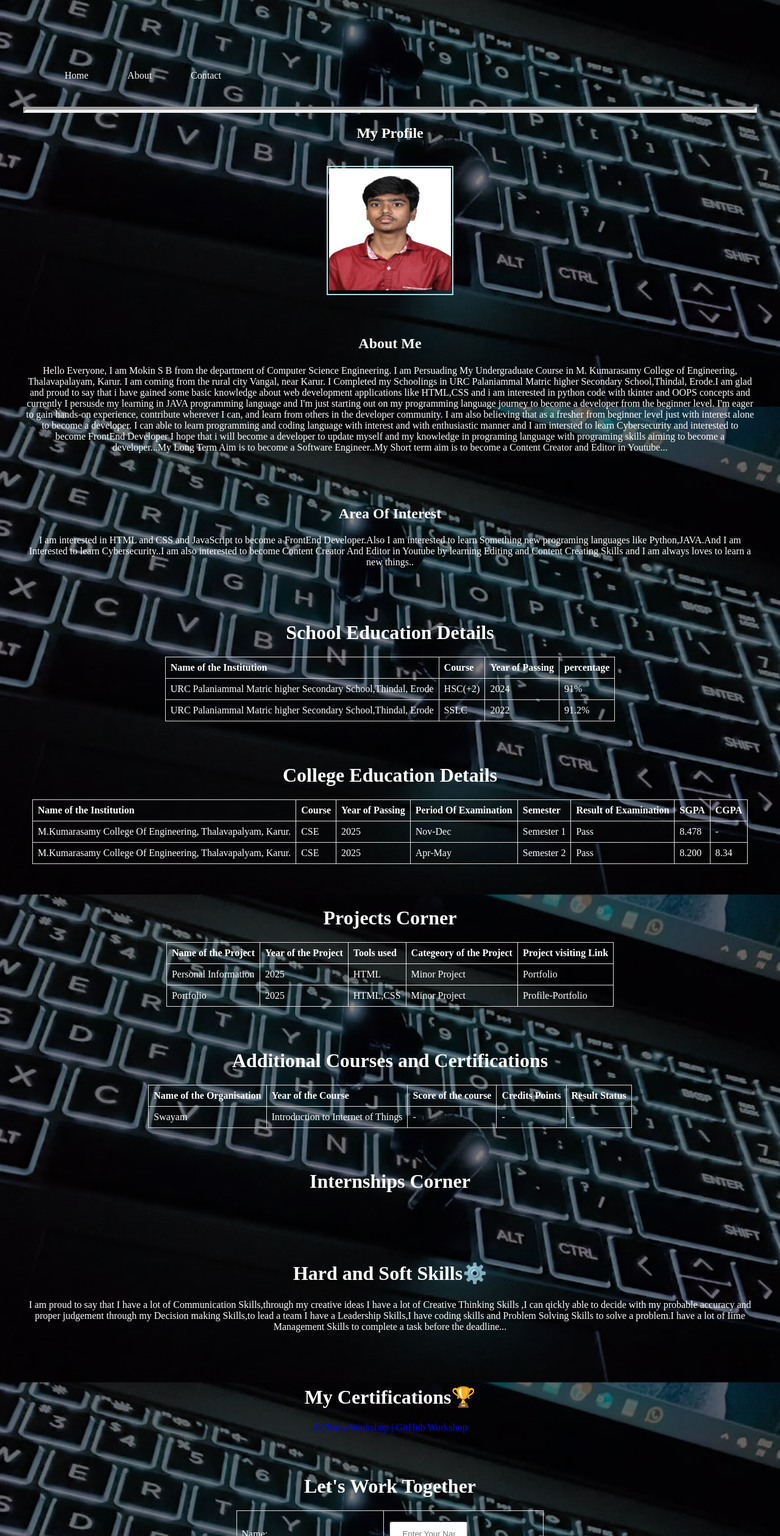
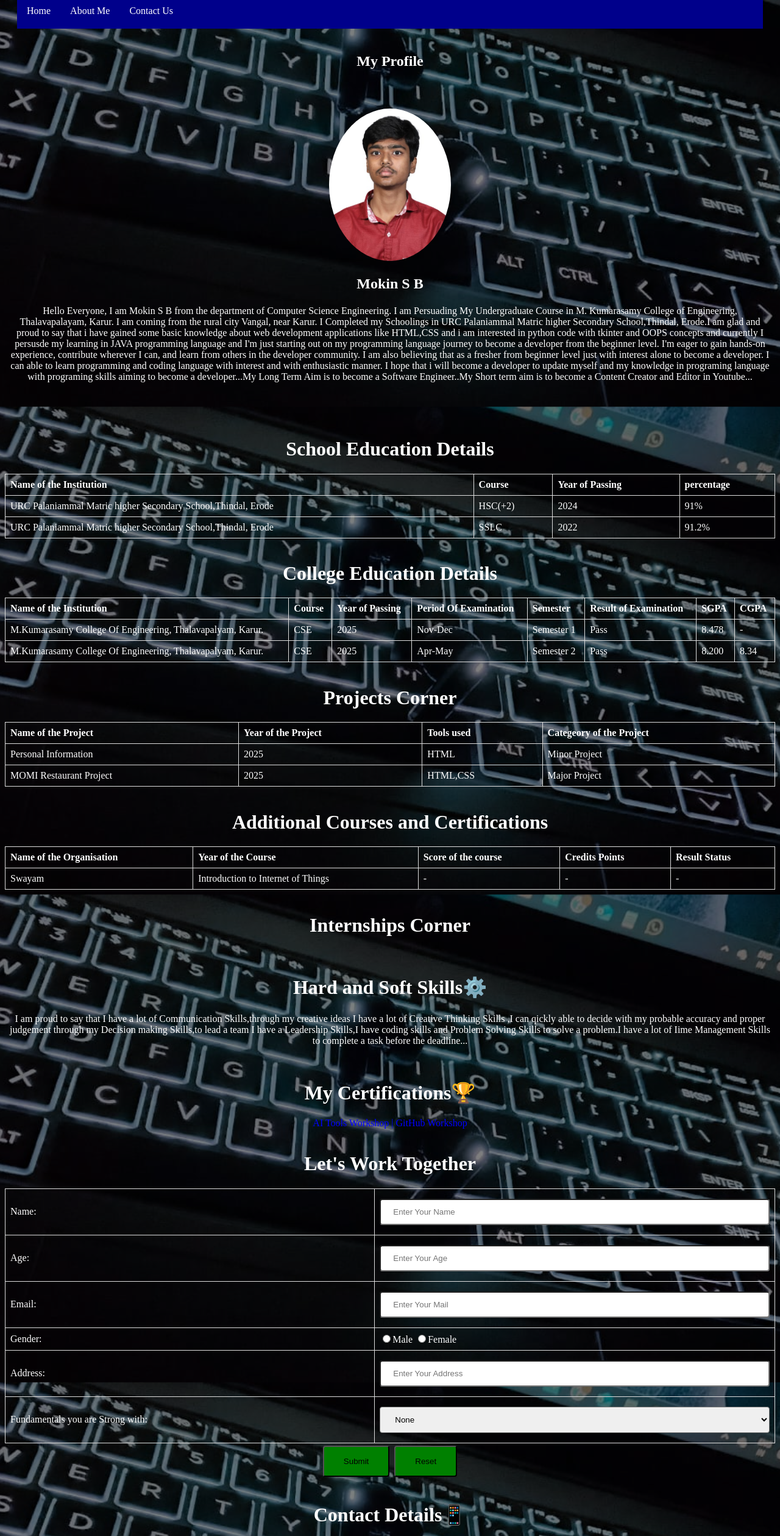
Before and after one commit to Mokin-1726/Profile-Portfolio, a plain HTML site: page index.html in a window 1280 px wide. Shown: the part 133-2652 px from the top of the page at 61% size. Drawn offline with Linux system fonts and the light colour scheme.

Commit message:
Add files via upload

```diff
--- a/index.html
+++ b/index.html
@@ -9,31 +9,30 @@
 </head>
 
 <Center>
-<div><h1 class="one">Personal Informationℹ️</h1>
-<marquee>Welcome,To My profile Portfolio Community!!! This Blog Website Conveys About Mokin's Personal Information</marquee> </div>
+<h1 class="one">Personal Informationℹ️</h1>
+<marquee>Welcome,To My profile Portfolio Community!!! This Blog Website Conveys About Mokin's Personal Information</marquee>
 </center>
 <nav>
-<ul class="ten">
-    <li><a class="car" href="home.html">Home </a></li>
-    <li><a class="car" href="About us.html">About </a></li>
-    <li><a class="car" href="contact.html">Contact </a></li>
+<ul>
+    <li><a href="home.html">Home</a></li>
+    <li><a href="About us.html">About Me</a></li>
+    <li><a href="contact.html">Contact Us</a></li>
 </ul>
 </nav>
-<hr>
+
 
 <center>
     <h2>My Profile</h2>
-<div class="prof"> <img src="Mokin image.jpg" width="200px" height="200px"></img></div>
-<div><center><h2>About Me</h2><p>Hello Everyone, I am Mokin S B from the department of Computer Science Engineering. I am Persuading My Undergraduate Course in M. Kumarasamy College of Engineering, Thalavapalayam, Karur. I am coming from the rural city Vangal, near Karur. I Completed my Schoolings in URC Palaniammal Matric higher Secondary School,Thindal, Erode.I am glad and proud to say that i have gained some basic knowledge about web development applications like HTML,CSS and i am interested in python code with tkinter and OOPS concepts and currently I persusde my learning in JAVA programming language and I'm just starting out on my programming language journey to become a developer from the beginner level. I'm eager to gain hands-on experience, contribute wherever I can, and learn from others in the developer community.
-I am also believing that as a fresher from beginner level just with interest alone to become a developer. I can able to learn programming and coding language with interest and with enthusiastic manner and I am intersted to learn Cybersecurity and interested to become FrontEnd Developer
-I hope that i will become a developer to update myself and my knowledge in programing language with programing skills aiming to become a developer...My Long Term Aim is to become a Software Engineer..My Short term aim is to become a Content Creator and Editor in Youtube...</p></center></div>
-</center>
-<center>
-    <div><h2>Area Of Interest</h2>
-    <p>I am interested in HTML and CSS and JavaScript to become a FrontEnd Developer.Also I am interested to learn Something new programing languages like Python,JAVA.And I am Interested to learn Cybersecurity..I am also interested to become Content Creator And Editor in Youtube by learning Editing and Content Creating Skills and I am always loves to learn a new things.. </p></div>
-</center>
-<center>
-<div><h1 class="two">School Education Details</h1>
+<div class="container">
+    <div class="left">
+        <center><img src="Mokin image.jpg"  style="border-radius: 50%; width:200px; height:250px;object-fit: cover;"></center>
+        <center><h2>Mokin S B</h2></center>
+        <center><p>Hello Everyone, I am Mokin S B from the department of Computer Science Engineering. I am Persuading My Undergraduate Course in M. Kumarasamy College of Engineering, Thalavapalayam, Karur. I am coming from the rural city Vangal, near Karur. I Completed my Schoolings in URC Palaniammal Matric higher Secondary School,Thindal, Erode.I am glad and proud to say that i have gained some basic knowledge about web development applications like HTML,CSS and i am interested in python code with tkinter and OOPS concepts and currently I persusde my learning in JAVA programming language and I'm just starting out on my programming language journey to become a developer from the beginner level. I'm eager to gain hands-on experience, contribute wherever I can, and learn from others in the developer community.
+I am also believing that as a fresher from beginner level just with interest alone to become a developer. I can able to learn programming and coding language with interest and with enthusiastic manner.
+I hope that i will become a developer to update myself and my knowledge in programing language with programing skills aiming to become a developer...My Long Term Aim is to become a Software Engineer..My Short term aim is to become a Content Creator and Editor in Youtube...</p></center>
+    </div>
+</div>
+<h1 class="two">School Education Details</h1>
 <table border="1">
 <tr>
 <th>Name of the Institution</th>
@@ -53,10 +52,9 @@ I hope that i will become a developer to update myself and my knowledge in progr
 <td>2022</td>
 <td>91.2%</td>
 </tr>
-</table></center></div>
-
-<center>
-<div><h1 class="three">College Education Details</h1>
+</table>
+<br>
+<h1 class="three">College Education Details</h1>
 <table border="1">
 <tr>
 <th>Name of the Institution</th>
@@ -88,38 +86,33 @@ I hope that i will become a developer to update myself and my knowledge in progr
 <td>8.200</td>
 <td>8.34</td>
 </tr>
-</table></center></div>
-
-<center>
-<div><h1 class="mi">Projects Corner</h1>
+</table>
+<br>
+<h1 class="mi">Projects Corner</h1>
 <table border="1">
 <tr>
 <th>Name of the Project</th>
 <th>Year of the Project</th>
 <th>Tools used</th>
 <th>Categeory of the Project</th>
-<th>Project visiting Link</th>
 </tr>
 <tr>
 <td>Personal Information</td>
 <td>2025</td>
 <td>HTML</td>
 <td>Minor Project</td>
-<td><a class="berry" href="https://mokin-1726.github.io/Portfolio/">Portfolio</a></td>
 </tr>
 <tr>
-<td>Portfolio</td>
+<td>MOMI Restaurant Project</td>
 <td>2025</td>
 <td>HTML,CSS</td>
-<td>Minor Project</td>
-<td><a class="berry" href="https://mokin-1726.github.io/Profile-Portfolio/">Profile-Portfolio</a></td>
+<td>Major Project</td>
 </tr>
-</table></div></center>
-
-<center>
-<div><h1 class="mk">Additional Courses and Certifications</h1>
+</table>
+<br>
+<h1 class="mk">Additional Courses and Certifications</h1>
 <table border="1">
-<tr>
+    <tr>
 <th>Name of the Organisation</th>
 <th>Year of the Course</th>
 <th>Score of the course</th>
@@ -133,24 +126,23 @@ I hope that i will become a developer to update myself and my knowledge in progr
 <td>-</td>
 <td>-</td>
 </tr>
-</table></div></center>
-
+</table>
+<br>
+<h1 class="ele">Internships Corner</h1>
+<marquee>There is no inetrnship is taken...I am Looking Forward for my Intern to Develop my Skills in Web Development And FrontEnd Developer in (Full Stack)....</marquee>
+<br>
+<h1 class="m">Hard and Soft Skills⚙️</h1>
+<p class="g">I am proud to say that I have a lot of Communication Skills,through my creative ideas I have a lot of Creative Thinking Skills ,I can qickly able to decide with my probable accuracy and proper judgement through my Decision making Skills,to lead a team I have a Leadership Skills,I have coding skills and Problem Solving Skills to solve a problem.I have a lot of Iime Management Skills to complete a task before the deadline...  </p>
+<br>
 <center>
-<div><h1 class="ele">Internships Corner</h1>
-<marquee>There is no inetrnship is taken...I am Looking Forward for my Intern to Develop my Skills in Web Development And FrontEnd Developer in (Full Stack)....</marquee></div></center>
-
+<h1 class="ment">My Certifications🏆</h1>
+<a class="apple"href="AI Tools WorkShop Certificate.jpg">AI Tools Workshop |</a>
+<a class="apple"href="Git and GitHub Certificate.jpg">GitHub Workshop</a>
+</center>
+<br>
 <center>
-<div><h1 class="m">Hard and Soft Skills⚙️</h1>
-<p class="g">I am proud to say that I have a lot of Communication Skills,through my creative ideas I have a lot of Creative Thinking Skills ,I can qickly able to decide with my probable accuracy and proper judgement through my Decision making Skills,to lead a team I have a Leadership Skills,I have coding skills and Problem Solving Skills to solve a problem.I have a lot of Iime Management Skills to complete a task before the deadline...</p></div></center>
-
-<center>
-<div><h1 class="ment">My Certifications🏆</h1>
-<a class="apple"href="AI Tools WorkShop Certificate.jpg">AI Tools Workshop |</a>
-<a class="apple"href="Git and GitHub Certificate.jpg">GitHub Workshop</a></div>
-</center>
-
-<center>
-    <div><h1 class="ment">Let's Work Together</h1>
+    <h1 class="ment">Let's Work Together</h1></center>
+    <center>
     <form>
         <table>
             <tr>
@@ -192,11 +184,12 @@ I hope that i will become a developer to update myself and my knowledge in progr
         </table>
         <input type="submit" placeholder="Submit">
         <input type="reset" placeholder="Reset">
-    </form></div>
-    <hr>
+    </form>
+
 </center>
+<br>
 <center>
-<div><h1 class="white">Contact Details📱</h1>
+<h1>Contact Details📱</h1>
 <a class ="bana" href="tel:+918248469181">
 <img src="Call.png" width="20" height="20">
 </a>
@@ -214,7 +207,7 @@ I hope that i will become a developer to update myself and my knowledge in progr
 </a>
 <a class ="bana" href="https://github.com/Mokin-1726">
 <img src="GitHub.png" width="20" height="20">
-</a></div>
+</a>
 <p>Copyright &copy; 2025 Mokin S.B. All rights reserved.</p>
 </center>
 </body>
--- a/style.css
+++ b/style.css
@@ -6,23 +6,17 @@ nav{
         padding:20px;
         text-decoration:none;
     }
-    .ten,li{
-        float:left;
+    nav:hover{
+        background-color:none;
+        transition: background-color0.5s;
+        filter: none;
     }
-    .ten{
-        list-style-type: none;
-        margin:0;
-        padding:0px;
-        display: flex;
-        bottom: 0;
-        width: 100%;
+    ul,li{
+        display:inline;
     }
-    .ten,li,.car{
-        display: block;
-        color:white;
-        text-align: center;
-        padding: 14px 16px;
-        text-decoration: none;
+    ul{
+        margin-left: 80%;
+        padding:20px;
     }
 body{
     background-image:linear-gradient(rgba(0,0,0,0.5),rgba(0,0,0,0.5)),url("keyboard\ img.jpg");
@@ -30,7 +24,6 @@ body{
     background-size: cover;
     background-position:center;
     background-attachment:fixed;
-    padding:30px;
 }
 .one{
     text-align: center;
@@ -43,42 +36,42 @@ body{
 
 }
 .one:hover{
-     background-color: black;
-     color:white;
-     opacity: 0.5;
-     filter: brightness(60%);
-    transition: background-color0.5s;
+     background-color: none;
+     color:none;
+     opacity: none;
+     filter: none;
+    transition: none;
 }
 .two{
     text-align: center;
 }
 .two:hover{
-    color:white;
-    background-color: black;
+    color:black;
+    background-color: grey;
     transition: background-color0.5s;
 }
 .three{
     text-align: center;
 }
 .three:hover{
-    color:white;
-    background-color: black;
+    color:black;
+    background-color: grey;
     transition: background-color0.5s;
 }
 .ele{
     text-align: center;
 }
 .ele:hover{
-    background-color: black;
-     color:white;
+    background-color: grey;
+     color:black;
     transition: background-color0.5s;
 }
 .mi{
     text-align:center;
 }
 .mi:hover{
-    background-color: black;
-    color:white;
+    background-color: grey;
+    color:green;
     opacity: 0.5;
     filter: brightness(60%);
     transition: background-color0.5s;
@@ -108,17 +101,17 @@ body{
     transition: background-color0.5s;
 }
 .ment:hover{
-    color: white;
-    background-color: black;
+    color: black;
+    background-color: grey;
     opacity: 0.5;
     filter: brightness(60%);
     transition: background-color0.5s;
 }
 .white:hover{
-    color:white;
-    background-color:black;
-    opacity: 0.5;
-    filter: brightness(60%);
+    color:none;
+    background-color: none;
+    opacity: none;
+    filter: none;
     transition: background-color0.5s;
 
 }
@@ -163,11 +156,11 @@ h1:hover{
      transition: background-color0.5s;;
 }
 div{
-
+    display:block;
     color:white;
     font-family: 'Times New Roman', Times, serif;
     padding: 2px;
-    border:15px;
+    border:none;
     overflow:auto;
     margin:20px  auto;
     filter:opacity(1);
@@ -194,13 +187,6 @@ p:hover{
 hr{
     border-width:thick;
 }
-.berry{
-    text-decoration: none;
-}
-.berry:hover{
-    color:red;
-    transition:color0.5s;
-}
 .apple{
     color:blue;
     display:horizontal-block;
@@ -222,7 +208,6 @@ hr{
     transition-duration: 0.1s;
 }
 .prof{
-    border:2px solid powderblue;
     text-decoration: none;
 }
 .prof:hover{
@@ -237,7 +222,7 @@ hr{
     text-decoration:none;
 }
 .car:hover{
-    color: blue;
+    color: none;
     background-color:green;
     transition-duration: 0.1s;
 }
@@ -252,41 +237,31 @@ nav.car:hover{
 }
 input[type=text] {
     color: black;
-    width: 130px;
+    width: 100%;
     padding: 12px 20px;
     margin: 8px 0;
     border-radius: 4px;
     display:inline-block;
-    transition: width 0.4s ease-in-out;
     box-sizing: border-box;
-}
-input[type=text]:focus{
-    width:100%;
 }
 input[type=number] {
 color: black;
-  width: 130px;
+  width: 100%;
   padding: 12px 20px;
   margin: 8px 0;
   border-radius: 4px;
   display:inline-block;
   box-sizing: border-box;
-}
-input[type=number]:focus{
-    width:100%;
+
 }
 input[type=email] {
 color: black;
-  width: 130px;
+  width: 100%;
   padding: 12px 20px;
   margin: 8px 0;
   border-radius: 4px;
   display:inline-block;
-  transition: width 0.4s ease-in-out;
   box-sizing: border-box;
-}
-input[type=email]:focus{
-    width:100%;
 }
 input[type=submit] {
   color: black;
@@ -335,3 +310,25 @@ input[type=reset]:hover{
     filter: brightness(50%);
      transition:color0.5s;
 }
+ul{
+  list-style-type:none;
+  margin:0;
+  padding:0;
+  background-color:darkblue;
+  display:flex;
+
+}
+
+ul li a{
+  color:white;
+  padding: 14px 16px 20px;
+  display: block;
+  text-decoration: none;
+  align-items: right;
+}
+ul li a:hover:not(.active){
+  background-color: green;
+}
+ul li a.active{
+  background-color: blue;
+}
```
Also changed, not shown: About us.html (+17 -17 lines), contact.html (+13 -13 lines), home.html (+49 -56 lines).
